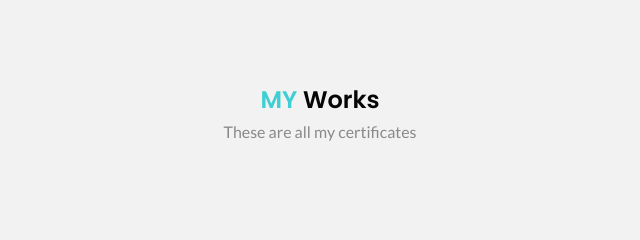
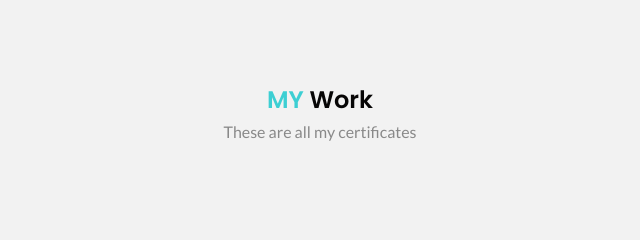
Before and after one commit to HashirSaqib/HashirSaqib.github.io, a plain HTML site: page index.html in a window 1280 px wide. Shown: the part 2734-2974 px from the top of the page, 320-960 px from the left. Drawn offline with nearby package versions, Linux system fonts and the light colour scheme.

Commit message:
Update index.html

```diff
--- a/index.html
+++ b/index.html
@@ -122,7 +122,7 @@
 
         <section id="work" class="work">
             <div class="container">
-                <h1 class="section-heading"><span>MY</span> Works</h1>
+                <h1 class="section-heading"><span>MY</span> Work</h1>
                 <p>These are all my certificates</p>
 
                 <div class="card-wrapper">
```
